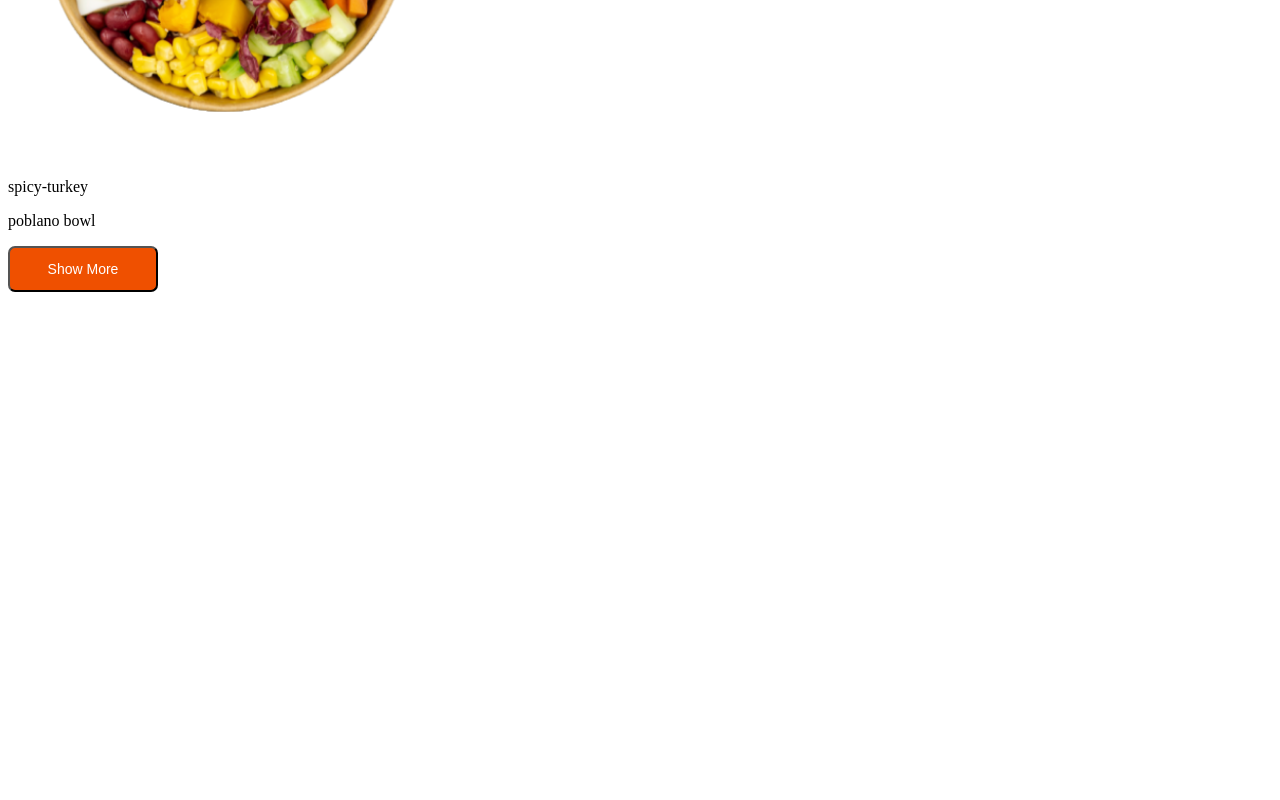
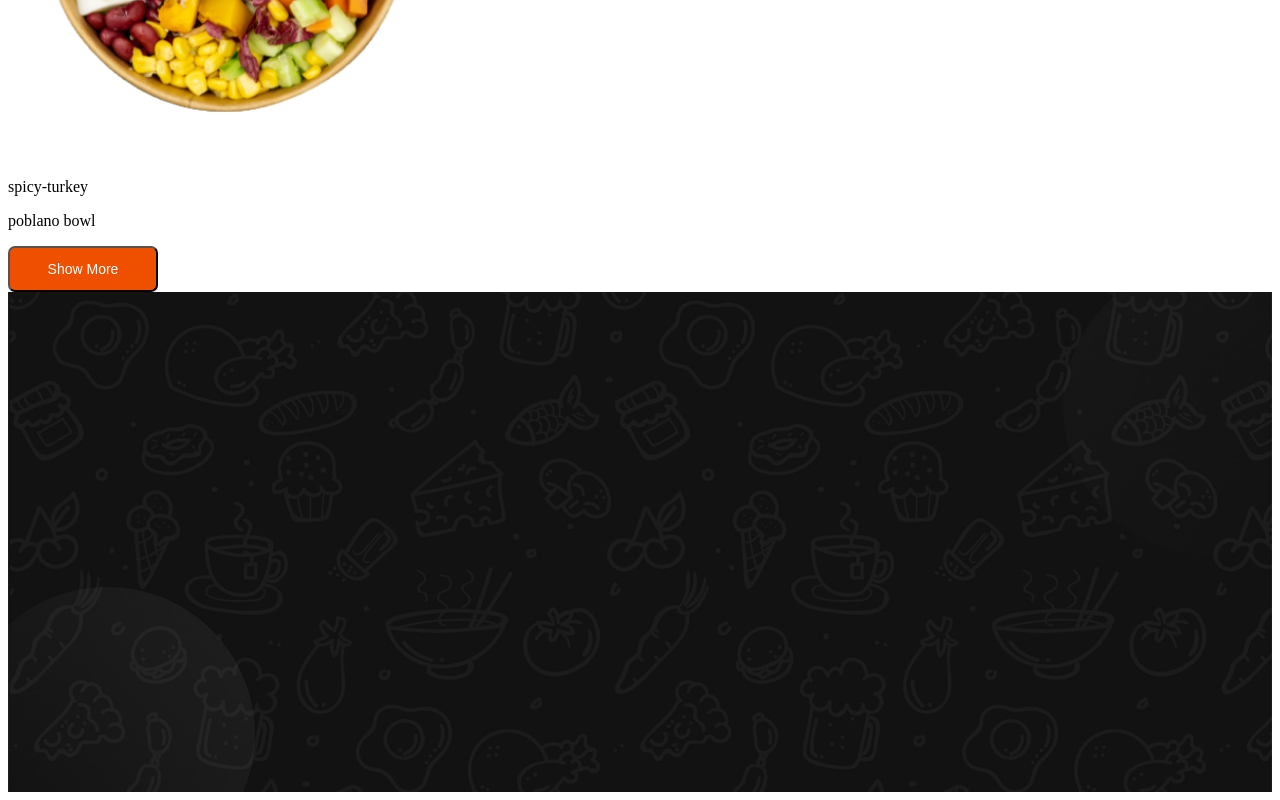
Before and after one commit to KobiManuel/React_Meals, a React (Create React App) app: page / in a window 1280 px wide. Shown: the part 3915-4715 px from the top of the page. Before the commit the page ends 4215 px from the top, so only its background shows below. Built offline with nearby package versions, Linux system fonts and the light colour scheme.

Commit message:
feat(New import): imported Services into index.js

```diff
--- a/src/Pages/LandingPage/Index.jsx
+++ b/src/Pages/LandingPage/Index.jsx
@@ -1,6 +1,7 @@
 import React from 'react'
 import NavBar from '../../UI/NavBar/NavBar'
 import MealsSection from './MealsSection/Main'
+import Services from './Services/Main'
 import TopSection from './TopSection/Main'
 
 const Index = () => {
@@ -9,6 +10,7 @@ const Index = () => {
     <NavBar />
    <TopSection />
    <MealsSection />
+   <Services />
     </>
   )
 }
```
